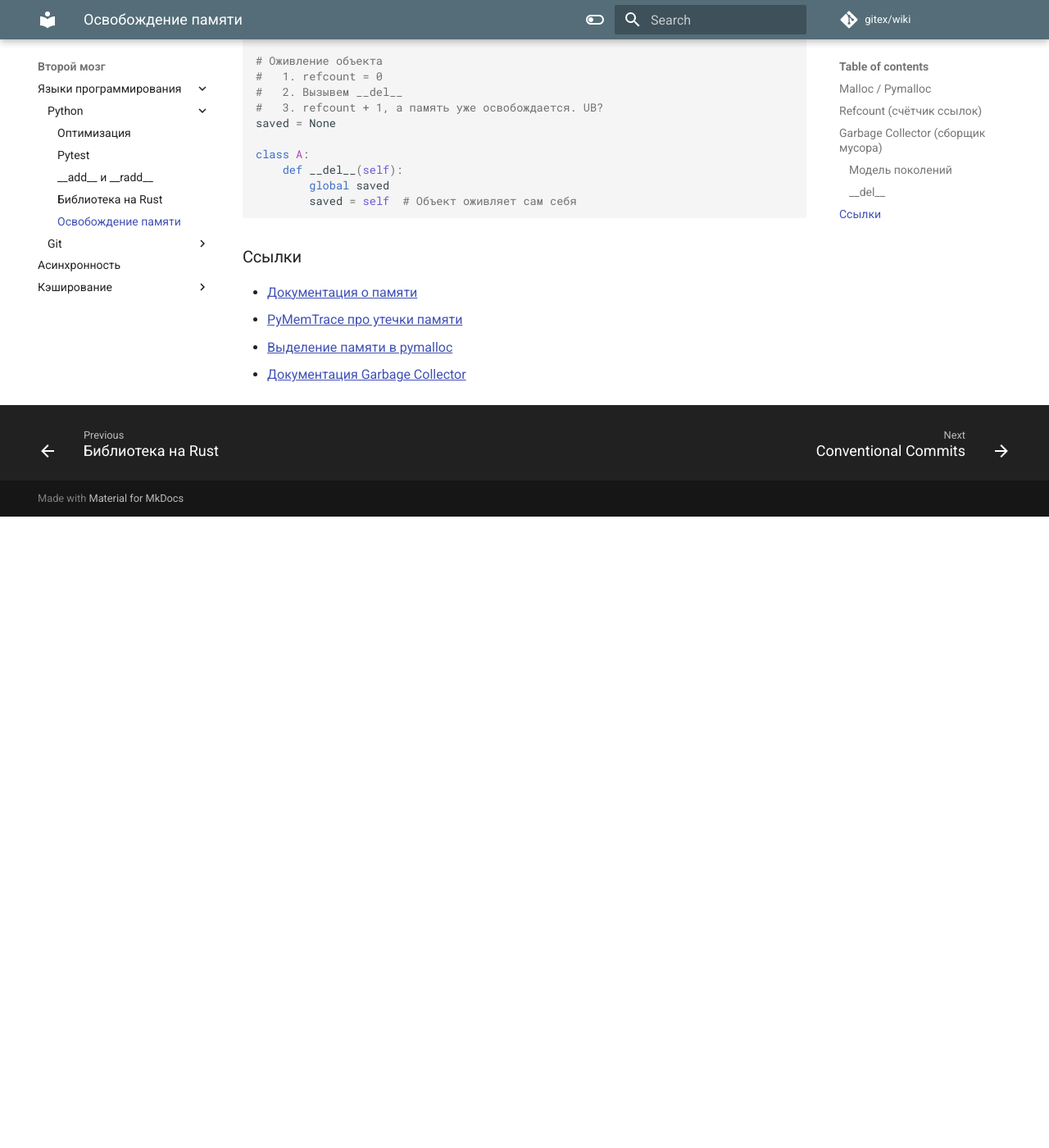
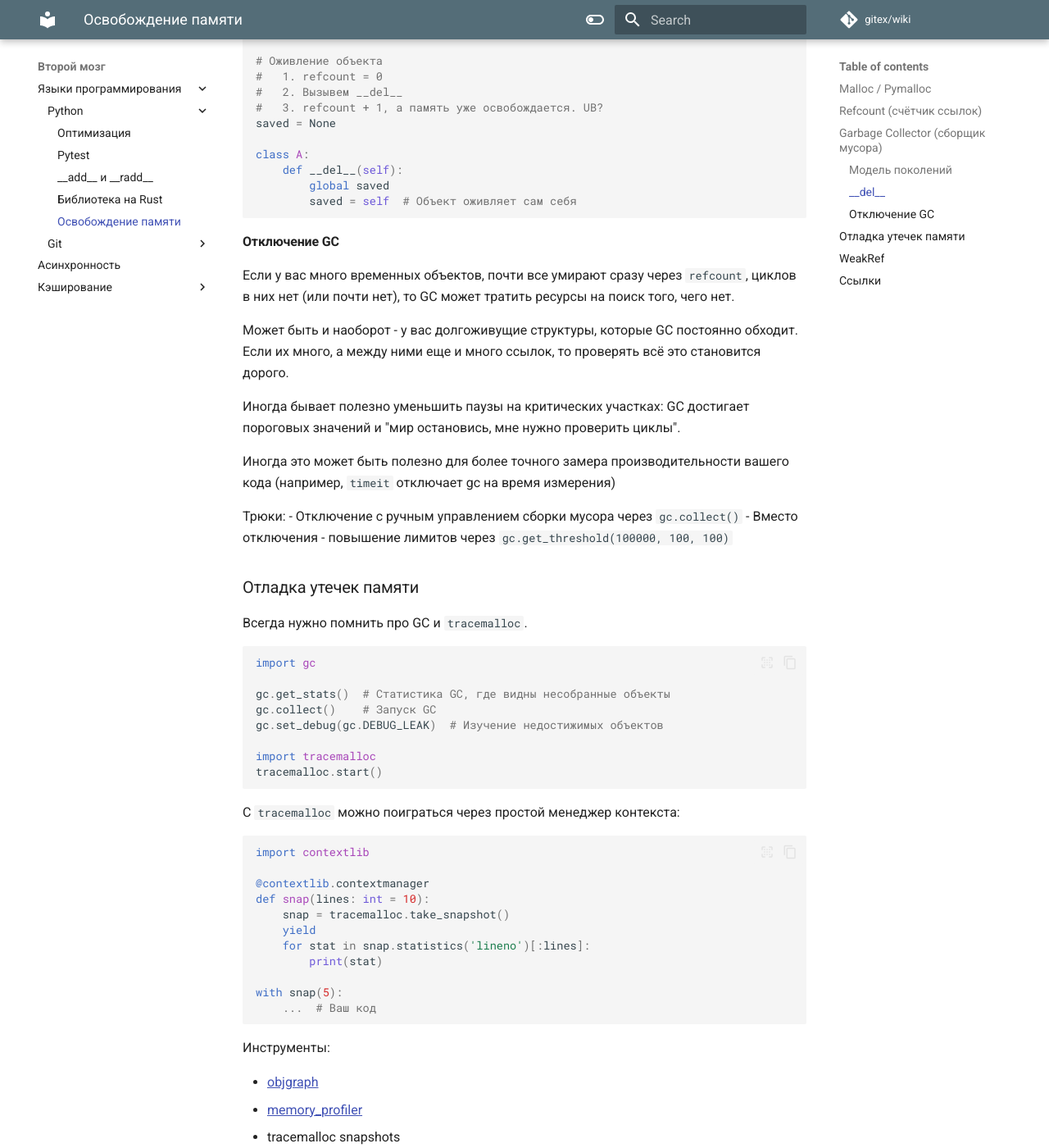
Before and after one commit to gitex/wiki, an MkDocs documentation site: the page built from docs/coding/python/memory.md, in a window 1280 px wide and 1400 px high, scrolled down 2562 px. Shown: the whole window at 82% size. Built offline with MkDocs 1.6.1 and Material for MkDocs 9.7.7, drawn with Linux system fonts in a browser that asks for light colours; comment, search, counter and statistics services are not loaded; before the commit the page ends 3192 px from its top, so only the background shows below that; some of the changed text lies outside the part shown.

Commit message:
feat: add gc collector description

````diff
--- a/docs/coding/python/memory.md
+++ b/docs/coding/python/memory.md
@@ -114,6 +114,73 @@ class A:
         saved = self  # Объект оживляет сам себя
 ```
 
+### Отключение GC
+
+Если у вас много временных объектов, почти все умирают сразу через `refcount`, циклов в них нет
+(или почти нет), то GC может тратить ресурсы на поиск того, чего нет.
+
+Может быть и наоборот - у вас долгоживущие структуры, которые GC постоянно обходит. Если их много,
+а между ними еще и много ссылок, то проверять всё это становится дорого.
+
+Иногда бывает полезно уменьшить паузы на критических участках: GC достигает пороговых значений и "мир остановись, мне нужно
+проверить циклы".
+
+Иногда это может быть полезно для более точного замера производительности вашего кода (например, `timeit` отключает gc
+на время измерения)
+
+Трюки:
+- Отключение с ручным управлением сборки мусора через `gc.collect()`
+- Вместо отключения - повышение лимитов через `gc.get_threshold(100000, 100, 100)`
+
+## Отладка утечек памяти
+
+Всегда нужно помнить про GC и `tracemalloc`.
+
+```python
+import gc
+
+gc.get_stats()  # Статистика GC, где видны несобранные объекты
+gc.collect()    # Запуск GC
+gc.set_debug(gc.DEBUG_LEAK)  # Изучение недостижимых объектов
+
+import tracemalloc
+tracemalloc.start()
+```
+
+С `tracemalloc` можно поиграться через простой менеджер контекста:
+```python
+import contextlib
+
+@contextlib.contextmanager
+def snap(lines: int = 10):
+    snap = tracemalloc.take_snapshot()
+    yield
+    for stat in snap.statistics('lineno')[:lines]:
+        print(stat)
+
+with snap(5):
+    ...  # Ваш код
+```
+
+Инструменты:
+
+- [objgraph](https://objgraph.readthedocs.io/en/stable/)
+- [memory_profiler](https://pypi.org/project/memory-profiler/)
+- tracemalloc snapshots
+
+## WeakRef
+
+В некоторых ситуациях нужны ссылки, которые не увеличивают `refcount` (кэш, наблюдатели, графы):
+
+```python
+import weakref
+
+class A:
+    pass
+
+a = A()
+w = weakref.ref(a)
+```
 
 ## Ссылки
 
````
